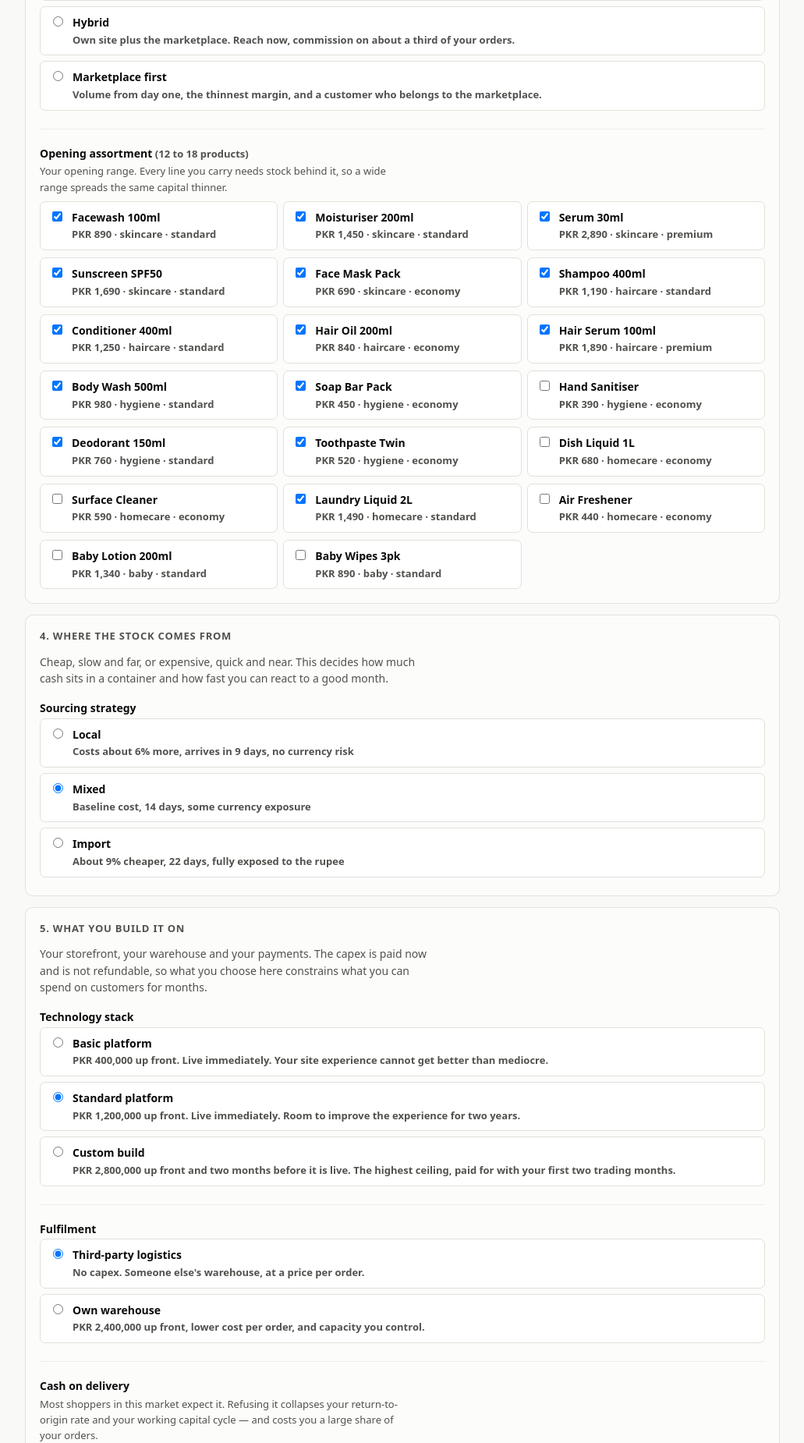
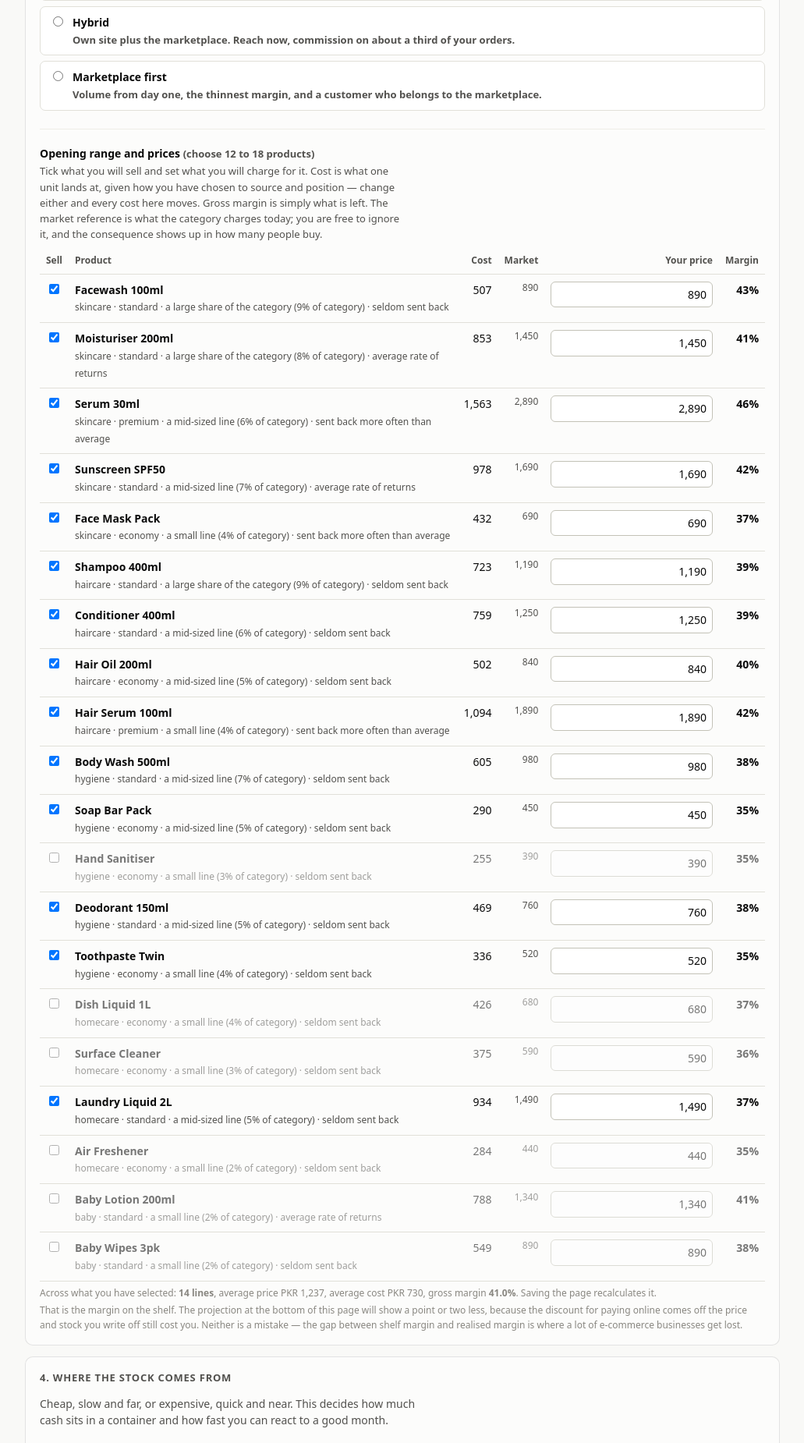
Before and after one commit to mtbashir/ecomsimulation, a Flask app: page /found in a window 1280 px wide. Shown: the part 1940-3790 px from the top of the page at 78% size, without its empty margins (124-1155 px from the left). Run offline with Flask 3, Linux system fonts and the light colour scheme; the visitor is signed in with stand-in values (Sample User, id 1); data comes from the database, SQL or seed files in the repository; data that the repository does not hold is empty.

Commit message:
Let teams price their own shelf in Round 0
Round 0 handed teams a list of product codes and priced the shelf for them
from their positioning tier. Pricing is the first commercial decision a
founder makes, and it was the one decision they could not take.

The opening range is now a priced catalogue. Each line shows what a unit will
cost to land, what the category charges today, a price box, and the margin,
which recalculates as you type and again on save. Each product carries the
overview a category manager would be handed: its category, where it sits on
quality, its share of category demand, and how often it comes back. Blended
price, cost and gross margin sit under the table, and the priced shelf
appears on "Your company" afterwards.

Two things had to be true first.

The cost quoted has to be the cost charged. M9 computes COGS as catalogue cost
times the global scale times the supplier's index, so the page quotes exactly
that. Shelf margin still sits a point or two above realised margin, because
the prepaid discount comes off the price and written-off stock still cost you
- the page says so, rather than letting two numbers disagree on the same
screen.

Sourcing and positioning had to mean what the page says they mean. Both were
described as cost decisions - "import: about 9% cheaper", "premium: costs more
to source" - and both only ever touched the opening stock purchase, never
ongoing COGS. They now scale the team's landed cost for the whole run, folded
into the supplier index in M3 so the purchase order and the P&L see the same
number. A going-concern game has no founding round, carries a multiplier of
1.0, and is unaffected; the validation run is unchanged.

An explicit price replaces the tier multiplier rather than stacking on it: the
team has taken the pricing decision, so positioning stops pricing the shelf
and goes back to being what it should be, a claim that costs money and has to
be lived up to. A team that never prices anything - a going-concern game, or a
team that skipped setup - is still priced by its tier exactly as before.

Co-Authored-By: Claude Opus 5 <noreply@anthropic.com>
Claude-Session: https://claude.ai/code/session_01D4f8DRAZCAfad1Gow9Vjod

```diff
--- a/src/ecomsim/modules/m00_resolve.py
+++ b/src/ecomsim/modules/m00_resolve.py
@@ -101,16 +101,25 @@ def run(world, params, resolved, ctx) -> None:
 
 
 def _basket_list_price(team, params) -> float:
-    """Revenue-weighted average unit list price across the team's active SKUs.
+    """Revenue-weighted average unit price across the team's active SKUs.
 
-    Scaled by the founding positioning tier: premium charges more for the same
-    catalogue, value charges less.
+    A team that priced its own catalogue in Round 0 is charged what it set -
+    the tier multiplier is not applied on top, because the team has already
+    taken the pricing decision. Positioning still costs and still shows up in
+    perception; it just no longer prices the shelf for you.
+
+    Anything the team never priced falls back to the catalogue reference at its
+    positioning tier, which is what a going-concern game uses throughout.
     """
     skus = [params.sku(c) for c in team.active_skus] or params.skus
     total_w = sum(float(s["revenue_weight"]) for s in skus) or 1.0
-    base = sum(float(s["list_price"]) * float(s["revenue_weight"])
-               for s in skus) / total_w
-    return base * team.price_multiplier
+    own = team.sku_prices or {}
+    base = sum(
+        own.get(s["code"], float(s["list_price"]) * team.price_multiplier)
+        * float(s["revenue_weight"])
+        for s in skus
+    ) / total_w
+    return base
 
 
 def _quality_tier(team, params, d) -> float:
--- a/src/ecomsim/modules/m03_supply.py
+++ b/src/ecomsim/modules/m03_supply.py
@@ -23,7 +23,13 @@ def run(world, params, resolved, ctx) -> None:
         _land_arrivals(team, world.round)
         _return_rto_units(team)
 
-        supplier = params.__class__ and _supplier(params, d)
+        supplier = dict(_supplier(params, d))
+        # The team's founding sourcing strategy and positioning tier scale what
+        # a unit lands at, on top of which supplier it buys from. Folding it in
+        # here means every downstream cost - the purchase order in M3 and the
+        # COGS in M9 - sees the same landed cost.
+        supplier["cost_index"] = (float(supplier["cost_index"])
+                                  * team.cost_multiplier)
         ctx.setdefault("supplier_quality", {})[tid] = float(supplier["quality_index"])
         ctx.setdefault("supplier", {})[tid] = supplier
 
--- a/src/ecomsim/state.py
+++ b/src/ecomsim/state.py
@@ -84,6 +84,13 @@ class TeamState:
     founding: object | None = None
     brand_name: str = ""
     price_multiplier: float = 1.0
+    # How the team's Round 0 sourcing and positioning move its landed cost.
+    # 1.0 for a going-concern game, which has no founding round.
+    cost_multiplier: float = 1.0
+    # What the team charges for each product, set in Round 0. Empty means the
+    # team never priced anything itself, so the catalogue's reference price
+    # scaled by the positioning tier stands in.
+    sku_prices: dict[str, float] = field(default_factory=dict)
     traffic_multiplier: float = 1.0
     last_discretionary: dict[str, float] = field(default_factory=dict)
 
--- a/src/ecomsim/web/app.py
+++ b/src/ecomsim/web/app.py
@@ -419,6 +419,9 @@ def register_routes(app: Flask) -> None:
             sourcing=SOURCING_CHOICES, stacks=STACK_CHOICES,
             fulfilment=FULFILMENT_CHOICES, gateways=GATEWAY_CHOICES,
             segments=params.segments, skus=params.skus,
+            catalogue=service.product_catalogue(params, current),
+            blended=service.blended_margin(
+                service.product_catalogue(params, current)),
             seg_driver=_segment_driver, seg_loyalty=_segment_loyalty,
             studies=[st for st in params.studies
                      if st["code"] in founding.FOUNDING_RESEARCH],
--- a/src/ecomsim/web/templates/base.html
+++ b/src/ecomsim/web/templates/base.html
@@ -97,6 +97,17 @@ border:1px solid #c3c2b7;border-left:0;border-radius:0 6px 6px 0;background:#f2f
 color:#52514e;font-size:13px;font-weight:600}
 .share-name{margin-left:12px;font-size:14px;line-height:1.35}
 select{max-width:520px} .field input[type=text]{max-width:520px}
+table.catalogue{margin:4px 0 6px}
+table.catalogue th{font-size:12px;white-space:nowrap}
+table.catalogue td{vertical-align:top;padding:9px 8px}
+table.catalogue .note{font-size:12px;line-height:1.4}
+.cat-row{opacity:.55}
+.cat-row.on{opacity:1}
+.cat-row td:first-child{width:34px}
+.price-input.price-input{max-width:92px;text-align:right;padding:5px 7px}
+.margin-cell{font-variant-numeric:tabular-nums;font-weight:650;white-space:nowrap}
+.margin-cell.thin{color:#b45309}
+.margin-cell.loss{color:#d03b3b}
 @media(prefers-color-scheme:dark){
 body{background:#0d0d0d;color:#fff}
 header,section{background:#1a1a19;border-color:rgba(255,255,255,.10)}
@@ -106,6 +117,7 @@ a.tile:hover{border-color:#fff} .tile-act{border-color:#fff}
 .tile-note,.lede,.stat-label,.stage-intro{color:#c3c2b7}
 .eyebrow,.stat-note{color:#898781}
 section.act{border-left-color:#fff}
+.margin-cell.thin{color:#f0b429}
 label,.field label{color:#fff} .field .help{color:#c3c2b7}
 .field{border-bottom-color:#2c2c2a} .code-ref{color:#6b6a65}
 .check{background:#111;border-color:#2c2c2a;color:#fff}
--- a/src/ecomsim/web/templates/found.html
+++ b/src/ecomsim/web/templates/found.html
@@ -106,18 +106,52 @@ works against you.</p>
 </div>
 
 <div class="field">
-<label>Opening assortment <span class="note">(12 to 18 products)</span></label>
-<p class="help">Your opening range. Every line you carry needs stock behind it,
-so a wide range spreads the same capital thinner.</p>
-<div class="checks">
-{% for s in skus %}
-<label class="check"><input type="checkbox" name="assortment" value="{{ s['code'] }}"
-  {% if s['code'] in f.assortment %}checked{% endif %}>
-  <span>{{ s['name'] }}<br><span class="note">PKR
-  {{ '{:,.0f}'.format(s['list_price']|float) }} &middot; {{ s['category'] }}
-  &middot; {{ s['tier'] }}</span></span></label>
+<label>Opening range and prices <span class="note">(choose 12 to 18
+  products)</span></label>
+<p class="help">Tick what you will sell and set what you will charge for it.
+Cost is what one unit lands at, given how you have chosen to source and
+position &mdash; change either and every cost here moves. Gross margin is
+simply what is left. The market reference is what the category charges today;
+you are free to ignore it, and the consequence shows up in how many people
+buy.</p>
+
+<table class="catalogue">
+<thead><tr>
+  <th>Sell</th><th>Product</th><th class="num">Cost</th>
+  <th class="num">Market</th><th class="num">Your price</th>
+  <th class="num">Margin</th>
+</tr></thead>
+<tbody>
+{% for row in catalogue %}
+<tr class="cat-row{% if row.chosen %} on{% endif %}">
+  <td><input type="checkbox" name="assortment" value="{{ row.code }}"
+       {% if row.chosen %}checked{% endif %}></td>
+  <td><strong>{{ row.name }}</strong><br><span class="note">{{ row.category }}
+    &middot; {{ row.tier }} &middot; {{ row.demand }}
+    ({{ '{:.0%}'.format(row.demand_share) }} of category)
+    &middot; {{ row.returns }}</span></td>
+  <td class="num">{{ '{:,.0f}'.format(row.cost) }}</td>
+  <td class="num note">{{ '{:,.0f}'.format(row.reference) }}</td>
+  <td class="num"><input type="text" inputmode="decimal" class="price-input"
+      name="price_{{ row.code }}" data-cost="{{ '%.2f'|format(row.cost) }}"
+      value="{{ '{:,.0f}'.format(row.price) }}"></td>
+  <td class="num margin-cell">{{ '{:.0%}'.format(row.margin) }}</td>
+</tr>
 {% endfor %}
-</div>
+</tbody>
+</table>
+
+<div class="hint">Across what you have selected:
+  <strong>{{ blended.lines }} lines</strong>,
+  average price PKR {{ '{:,.0f}'.format(blended.avg_price) }},
+  average cost PKR {{ '{:,.0f}'.format(blended.avg_cost) }},
+  gross margin <strong>{{ '{:.1%}'.format(blended.gross_margin) }}</strong>.
+  Saving the page recalculates it.</div>
+<div class="hint">That is the margin on the shelf. The projection at the bottom
+of this page will show a point or two less, because the discount for paying
+online comes off the price and stock you write off still cost you. Neither is
+a mistake &mdash; the gap between shelf margin and realised margin is where a
+lot of e-commerce businesses get lost.</div>
 </div>
 </section>
 
@@ -323,6 +357,34 @@ month 1 is the first lesson of the run.</p>
 {% endif %}
 </section>
 
+<script>
+// Margin as you type. The server recomputes it on save either way, so the page
+// is correct with this script blocked - it is just slower to answer.
+(function () {
+  var rows = document.querySelectorAll(".cat-row");
+  function paint(row) {
+    var box = row.querySelector(".price-input");
+    var cell = row.querySelector(".margin-cell");
+    var price = parseFloat(box.value.replace(/,/g, ""));
+    var cost = parseFloat(box.dataset.cost);
+    if (!(price > 0)) { cell.textContent = "\u2014"; return; }
+    var m = (price - cost) / price;
+    cell.textContent = Math.round(m * 100) + "%";
+    cell.classList.toggle("thin", m < 0.25);
+    cell.classList.toggle("loss", m < 0);
+  }
+  rows.forEach(function (row) {
+    var box = row.querySelector(".price-input");
+    var tick = row.querySelector("input[type=checkbox]");
+    box.addEventListener("input", function () { paint(row); });
+    tick.addEventListener("change", function () {
+      row.classList.toggle("on", tick.checked);
+    });
+    paint(row);
+  });
+})();
+</script>
+
 <button type="submit" name="action" value="save" class="ghost">Save draft</button>
 <button type="submit" name="action" value="submit" style="margin-left:8px">
   {{ 'Update my setup' if submitted else 'Submit my setup' }}</button>
```
Also changed, not shown: src/ecomsim/founding.py (+48 -1 lines), src/ecomsim/web/service.py (+67 -0 lines), src/ecomsim/web/templates/company.html (+21 -0 lines), tests/test_founding.py (+76 -1 lines).
